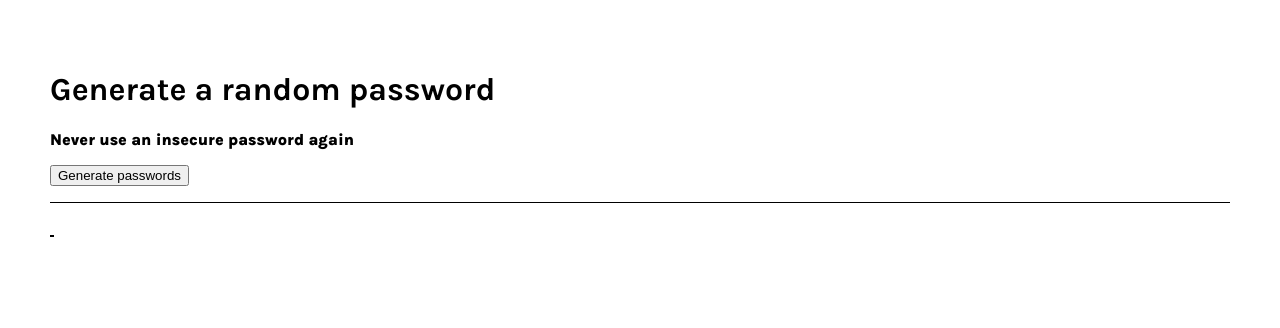
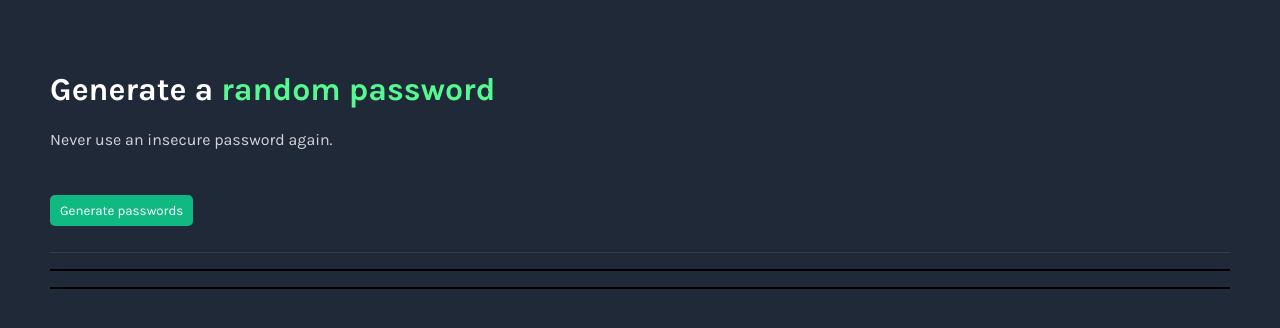
Before and after one commit to jaydenswe/scrimba, a plain HTML site: page password-generator/index.html in a window 1280 px wide. Drawn offline with Linux system fonts and the light colour scheme.

Commit message:
Adding main styling to project and js array

```diff
--- a/password-generator/index.html
+++ b/password-generator/index.html
@@ -11,10 +11,12 @@
 </head>
 <body>
     <div class="container">
-        <h1>Generate a
-            <span id="highlight">random password</span>
-        </h1>
-        <p>Never use an insecure password again</p>
+           <div>
+                <h1 id="bold">Generate a
+                    <span id="highlight">random password</span>
+                </h1>
+                <p class="description">Never use an insecure password again.</p>
+           </div>
         <button id="btn">Generate passwords</button>
         <p class="underline"></p>
         <div class="passwords">
@@ -22,5 +24,6 @@
             <p id="password2" class="password-box"></p>
         </div>
     </div>
+    <script src="main.js"></script>
 </body>
 </html>
--- a/password-generator/main.js
+++ b/password-generator/main.js
@@ -0,0 +1,2 @@
+const characters = ["A","B","C","D","E","F","G","H","I","J","K","L","M","N","O","P","Q","R","S","T","U","V","W","X","Y","Z","a","b","c","d","e","f","g","h","i","j","k","l","m","n","o","p","q","r","s","t","u","v","w","x","y","z", "0", "1", "2", "3", "4", "5", "6", "7", "8", "9","~","`","!","@","#","$","%","^","&","*","(",")","_","-","+","=","{","[","}","]",",","|",":",";","<",">",".","?",
+"/"];
--- a/password-generator/styles.css
+++ b/password-generator/styles.css
@@ -1,24 +1,53 @@
 body {
   font-family: "Karla", sans-serif;
   font-optical-sizing: auto;
-  font-weight: 800;
   font-style: normal;
   margin: 0;
+  background-color: #1F2937;
+  color: #FFFFFF;
+}
+
+p {
+  color: black;
 }
 
 .container {
   padding: 50px;
+  color: white;
 }
 
 .underline {
-  border-bottom: 1px black solid;
+  border-bottom: 1px #2F3E53 solid;
 }
 
 .password-box {
   border: 1px solid black;
 }
 
+#btn {
+  background-color: #10B981;
+  border: 0;
+  border-radius: 5px;
+  padding: 8px 10px;
+  color: white;
+  font-family: inherit;
+  margin-top: 30px;
+  margin-bottom: 10px;
+}
+
+.description {
+  color: #D5D4D8;
+  font-weight: 0;
+}
+
+#highlight {
+  color: #55F991;
+}
+
+#bold {
+  font-weight: bold;
+}
+
 .passwords {
-  display: flex;
-  width: 400px;
+  color: #55F991;
 }
```
